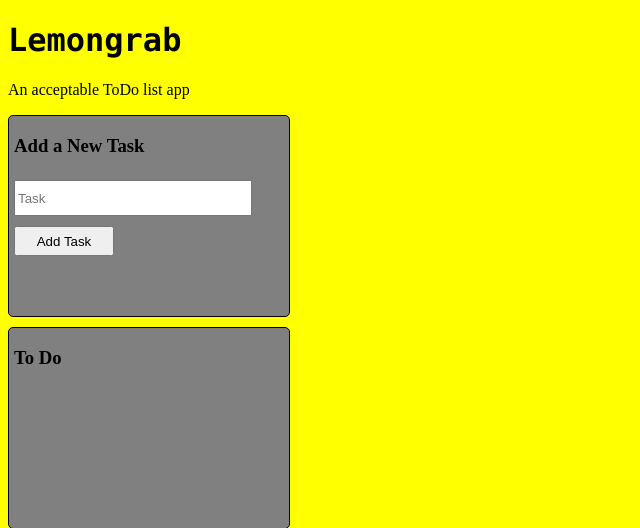
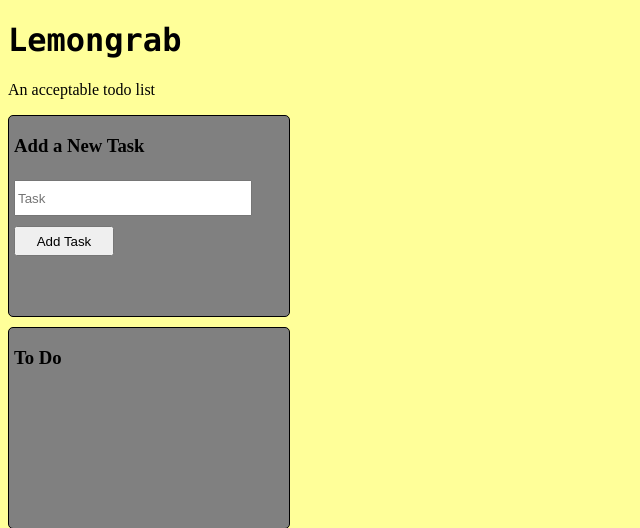
Before and after one commit to mtkp/lemongrab, a Flask app: page / in a window 1280 px wide. Shown: the top 528 px of the page, without its empty margins (0-640 px from the left). Run offline with Flask 2, Linux system fonts and the light colour scheme; some libraries are stand-ins or nearby versions.

Commit message:
less yellow

```diff
--- a/lemongrab/static/css/style.css
+++ b/lemongrab/static/css/style.css
@@ -1,6 +1,6 @@
 body {
   /* unacceptable */
-  background-color: yellow;
+  background-color: #FFFF99;
 }
 
 h1 {
--- a/lemongrab/templates/index.html
+++ b/lemongrab/templates/index.html
@@ -18,7 +18,7 @@
   <body>
     <header id="title">
       <h1>Lemongrab</h1>
-      <p>An acceptable ToDo list app</p>
+      <p>An acceptable todo list</p>
     </header>
 
     <div class="task-area" id="input-task">
```
Also changed, not shown: 1 other file.
